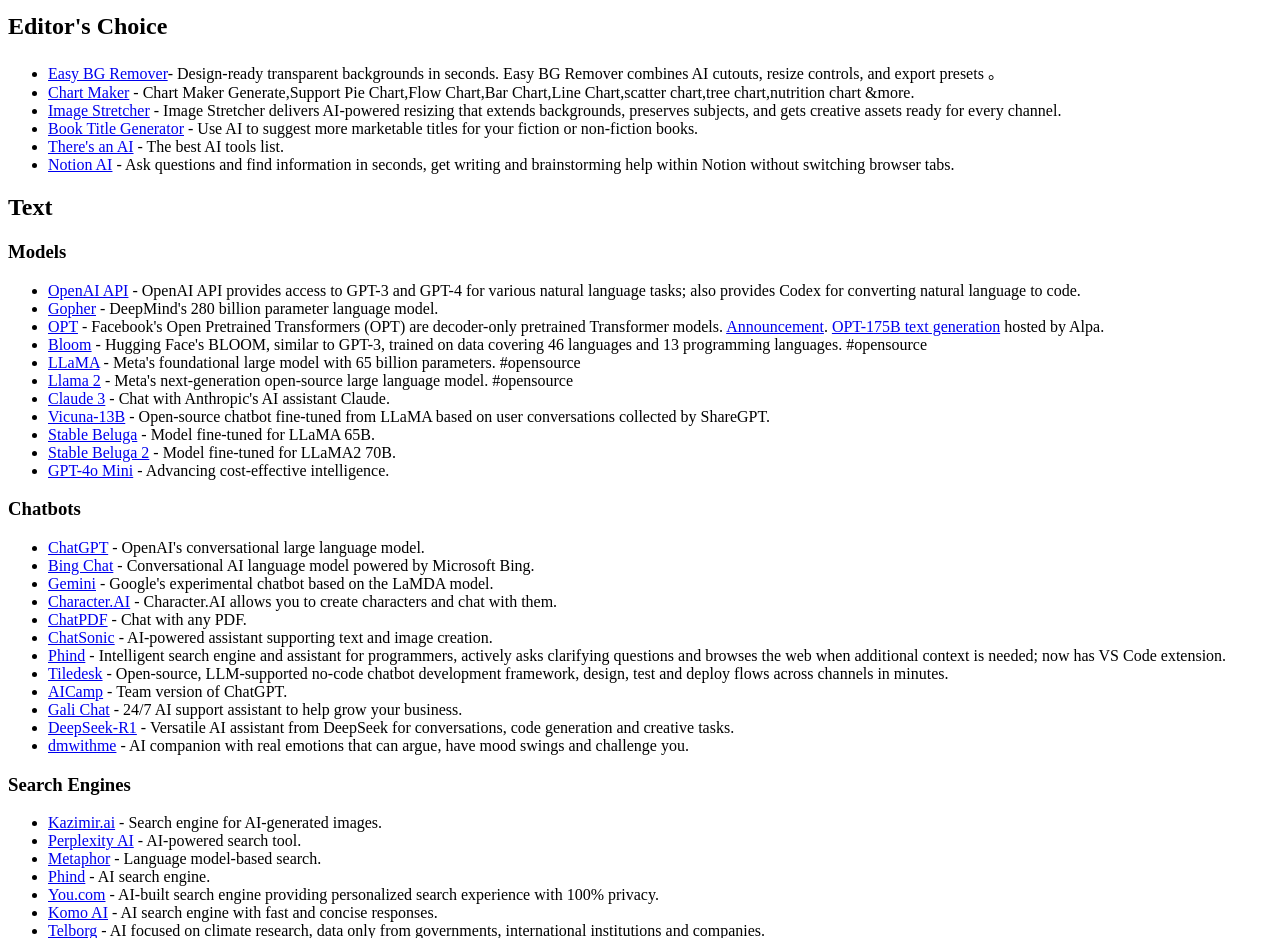
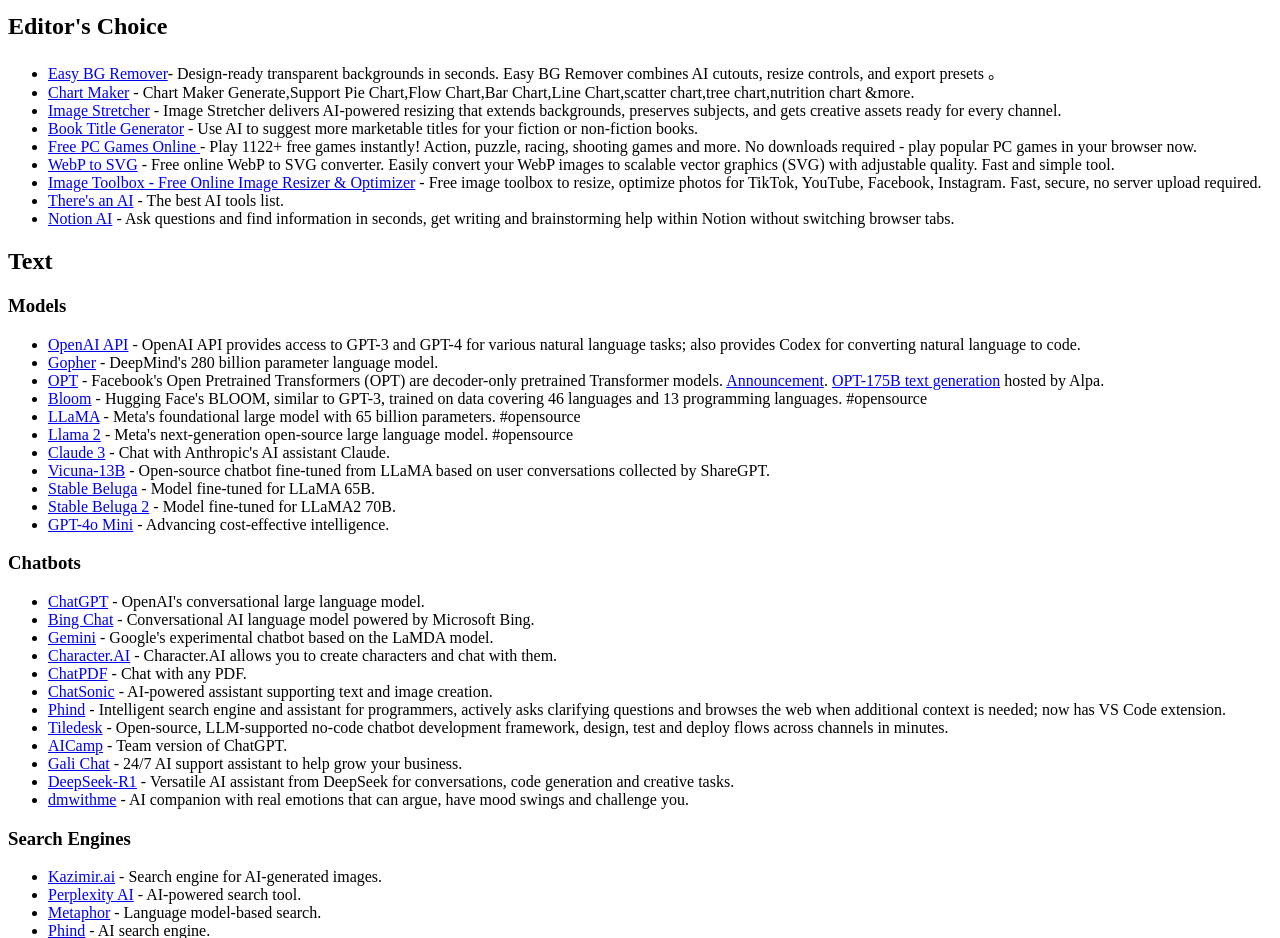
Before and after one commit to FlyingHorse168/FreeAiTools, an Eleventy site: page index.md in a window 1280 px wide. Shown: the part 2020-2958 px from the top of the page. Built offline with nearby package versions, Linux system fonts and the light colour scheme; Eleventy itself is replaced by a stand-in of ours; files that its build step writes are made by us from their sources.

Commit message:
增加其他链接

```diff
--- a/index.md
+++ b/index.md
@@ -59,6 +59,9 @@ Welcome to Free AI Tools! Explore my curated AI list covering top generative AI
 - [Chart Maker](https://achartmaker.com/) - Chart Maker Generate,Support Pie Chart,Flow Chart,Bar Chart,Line Chart,scatter chart,tree chart,nutrition chart  &more.
 - [Image Stretcher](https://imagestretcher.com/) - Image Stretcher delivers AI-powered resizing that extends backgrounds, preserves subjects, and gets creative assets ready for every channel.
 - [Book Title Generator](https://booktitlegenerators.com/) - Use AI to suggest more marketable titles for your fiction or non-fiction books.
+- [Free PC Games Online ](https://freepopular.games/) - Play 1122+ free games instantly! Action, puzzle, racing, shooting games and more. No downloads required - play popular PC games in your browser now.
+- [WebP to SVG](https://webptosvg.org/) - Free online WebP to SVG converter. Easily convert your WebP images to scalable vector graphics (SVG) with adjustable quality. Fast and simple tool.
+- [Image Toolbox - Free Online Image Resizer & Optimizer](https://imagetoolbox.top/) - Free image toolbox to resize, optimize photos for TikTok, YouTube, Facebook, Instagram. Fast, secure, no server upload required.
 - [There's an AI](https://theresanai.com) - The best AI tools list.
 - [Notion AI](https://affiliate.notion.so/9po6cx7rvdr6-4y5a7) - Ask questions and find information in seconds, get writing and brainstorming help within Notion without switching browser tabs.
 
```
